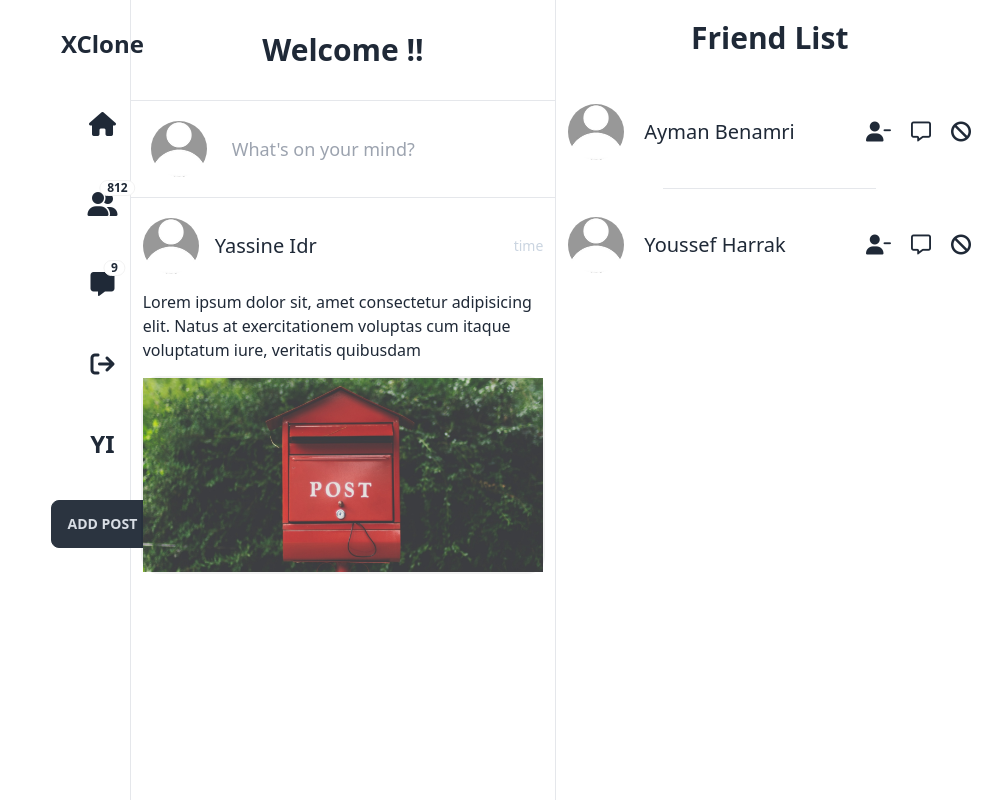
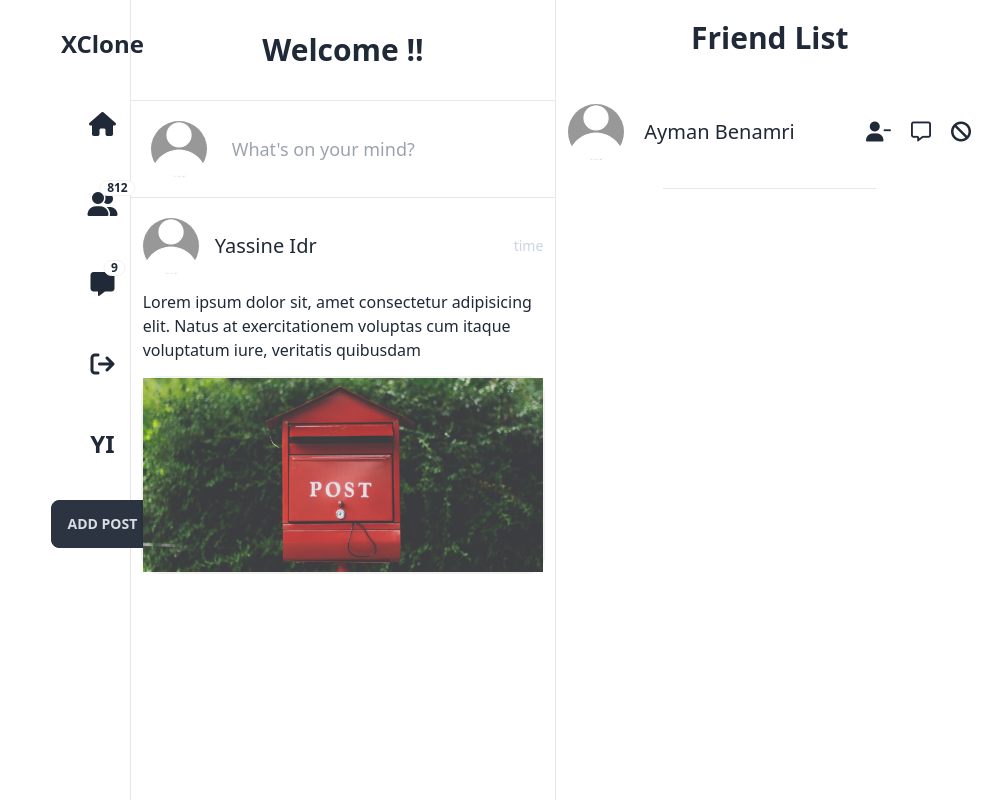
Before and after one commit to XCloneProject/XClone, a Vue app in the folder client/: page /home in a window 1280 px wide. Shown: the whole page, without its empty margins (297-1280 px from the left). Built offline with nearby package versions, Linux system fonts and the light colour scheme; sample sign-in values are in the browser's storage.

Commit message:
messages list added

```diff
--- a/client/src/components/MessagesList.vue
+++ b/client/src/components/MessagesList.vue
@@ -1,9 +1,36 @@
 <template>
-
+<div class="flex flex-col gap-5 " v-if="showMessages">
+        <div class="flex justify-center py-5">
+            <h1 class="text-3xl font-bold text-center">Messages</h1>
+        </div>
+        <div class="flex flex-row justify-between items-center py-2 px-3">
+            <!-- Profile preview -->
+            <div class="flex flex-row items-center gap-5 ">
+                <div class="avatar cursor-pointer lg:tooltip" data-tip="View Profile">
+                    <div class="w-14 rounded-full">
+                        <img src="../assets/Profile.jpg" />
+                    </div>
+                </div>
+                <div class="flex flex-col gap3">
+                    <p class="text-xl">Kiliminiwa</p>
+                    <p class="text-sm text-gray-400">Message preview</p>
+                </div>
+            </div>
+            <div>
+                <p class="text-gray-400">1h ago</p>
+            </div>
+        </div>
+        <hr class="w-1/2 mx-auto">
+    </div>
 </template>
 
 <script setup>
-
+defineProps({
+    showMessages:{
+        type:Boolean,
+        default:false
+    }
+})
 </script>
 
 <style>
--- a/client/src/components/SideBar.vue
+++ b/client/src/components/SideBar.vue
@@ -27,7 +27,7 @@
             </label>
         </div>
         <!-- Messages -->
-        <div class="lg:tooltip" data-tip="Messages">
+        <div class="lg:tooltip" data-tip="Messages" @click="$emit('toggle-messages')">
             <label tabindex="0" class="btn btn-ghost btn-circle">
               <div class="indicator">
                 <i class="fa-solid fa-message text-2xl"></i>
@@ -64,14 +64,9 @@ import { useDark, useToggle } from "@vueuse/core"
 import axios from 'axios'
 import store from '../store';
 
-defineEmits(['toggle-friends'])
+defineEmits(['toggle-friends','toggle-messages'])
 
-defineProps({
-  showList:{
-    type: Boolean,
-    default: true
-  }
-})
+
 
 const isDark = useDark()
 console.log(isDark.value)
--- a/client/src/components/friendList.vue
+++ b/client/src/components/friendList.vue
@@ -11,7 +11,7 @@
                         <img src="../assets/Profile.jpg" />
                     </div>
                 </div>
-                <p class="text-xl">Ayman Benamri </p>
+                <p class="text-xl">Ayman Benamri</p>
             </div>
             <!-- Actions -->
             <div class="flex flex-row gap-5 cursor-pointer">
@@ -27,30 +27,7 @@
             </div>
         </div>
         <hr class="w-1/2 mx-auto">
-        <div class="flex flex-row justify-between items-center py-2 px-3">
-            <!-- Profile preview -->
-            <div class="flex flex-row items-center gap-5 ">
-                <div class="avatar cursor-pointer lg:tooltip" data-tip="View Profile">
-                    <div class="w-14 rounded-full">
-                        <img src="../assets/Profile.jpg" />
-                    </div>
-                </div>
-                <p class="text-xl">Youssef Harrak </p>
-            </div>
-            <!-- Actions -->
-            <div class="flex flex-row gap-5 cursor-pointer">
-                <div class="lg:tooltip" data-tip="Remove friend">
-                    <i class="fa-solid fa-user-minus text-xl "></i>
-                </div>
-                <div class="lg:tooltip" data-tip="Message">
-                    <i class="fa-solid fa-message text-xl font-thin"></i>
-                </div>
-                <div class="lg:tooltip" data-tip="Block">
-                    <i class="fa-solid fa-ban text-xl "></i>
-                </div>
 
-            </div>
-        </div>
     </div>
 </template>
 
--- a/client/src/views/HomeView.vue
+++ b/client/src/views/HomeView.vue
@@ -3,7 +3,7 @@
 
     <!-- Side Bar -->
     <div class="col-span-1 relative ml-56  ">
-      <SideBarVue class="fixed h-screen top-0"  @toggle-friends="toggleFriends"/>
+      <SideBarVue class="fixed h-screen top-0"  @toggle-friends="toggleList" @toggle-messages="toggleList"/>
     </div>
 
     <!-- Main -->
@@ -18,6 +18,7 @@
     <!-- Lists -->
     <div>
       <FriendList :showList="showList" />
+      <MessagesList :showMessages="showMessages" />
     </div>
 
   </div>
@@ -28,16 +29,16 @@
 import { ref } from 'vue';
 import store from '../store'
 
-import SideBarVue from '../components/SideBar.vue';
-import PostCompVue from '../components/PostComp.vue';
-import AddPost from '../components/AddPost.vue';
-import FriendList from '../components/FriendList.vue';
-
+import SideBarVue from '@/components/SideBar.vue';
+import PostCompVue from '@/components/PostComp.vue';
+import AddPost from '@/components/AddPost.vue';
+import FriendList from '@/components/FriendList.vue';
+import MessagesList from '../components/MessagesList.vue';
 
 const showList = ref(true)
 const showMessages = ref(false)
 
-const toggleFriends = ()=> {
+const toggleList = ()=> {
   showList.value=!showList.value;
   showMessages.value = !showMessages.value;
 }
```
